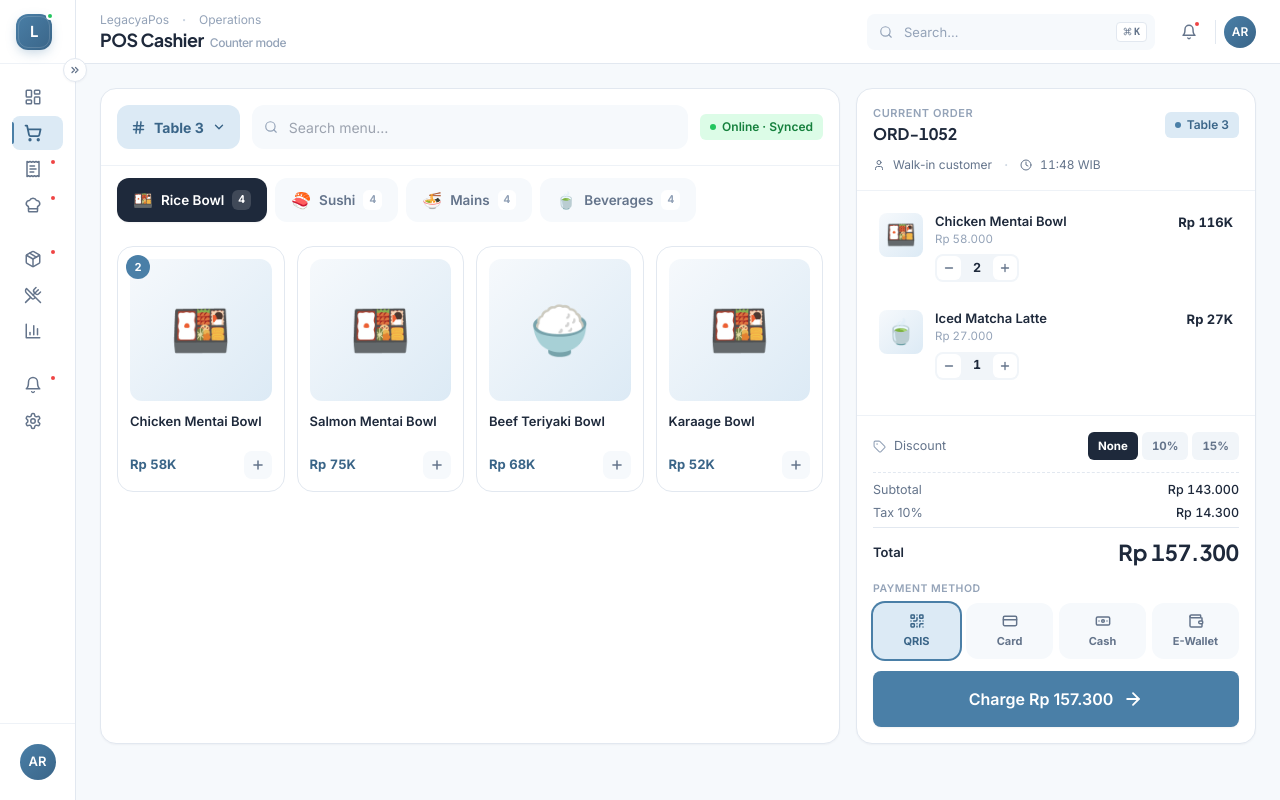
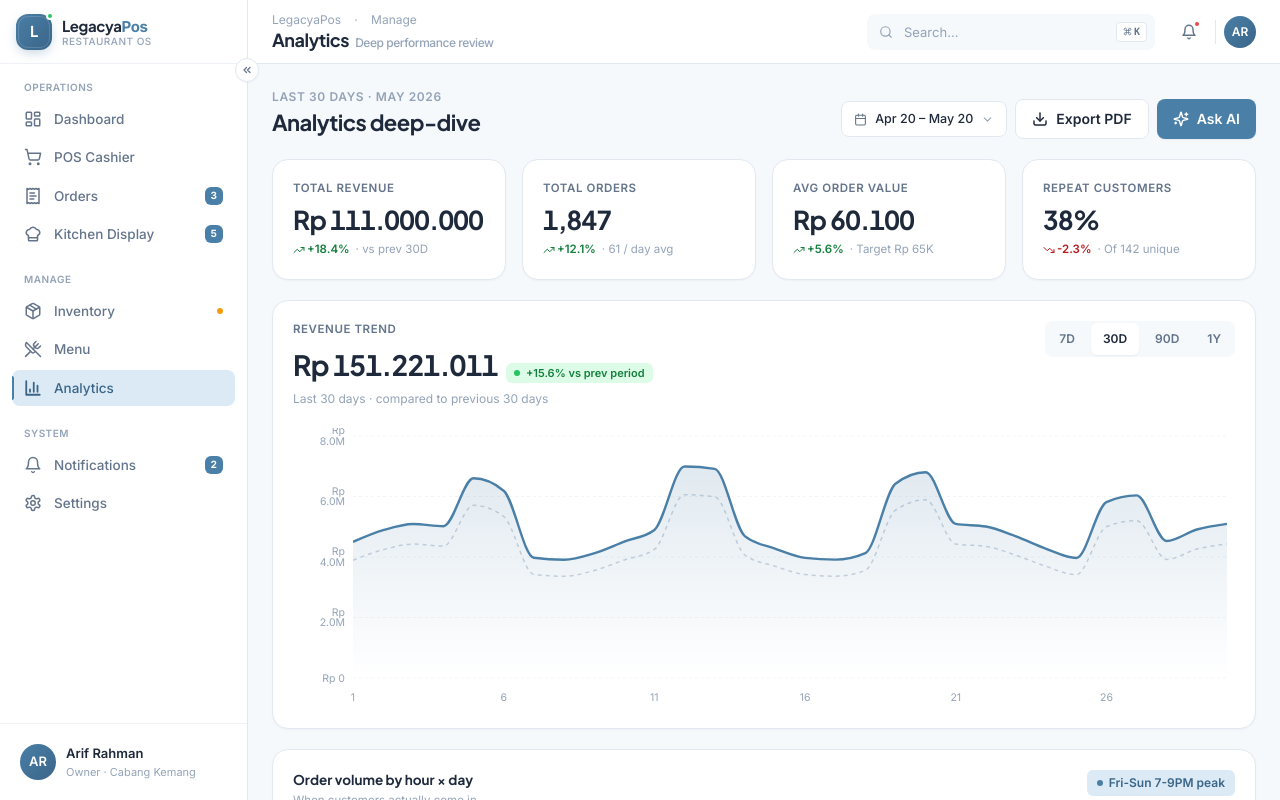
Before and after one commit to legacyasphere-id/Legacya-Pos-Ui, a React (Vite) app: page / in a window 1280 px wide. Built offline with nearby package versions, Linux system fonts and the light colour scheme.

Commit message:
integrate management screen

```diff
--- a/src/App.jsx
+++ b/src/App.jsx
@@ -1,6 +1,6 @@
 import React from 'react'
-import Operations from '../artifacts/03-operations.jsx'
+import Management from '../artifacts/04-management.jsx'
 
 export default function App() {
-  return <Operations />
+  return <Management />
 }
```
